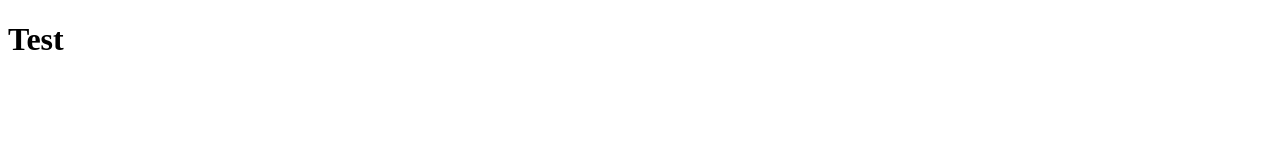
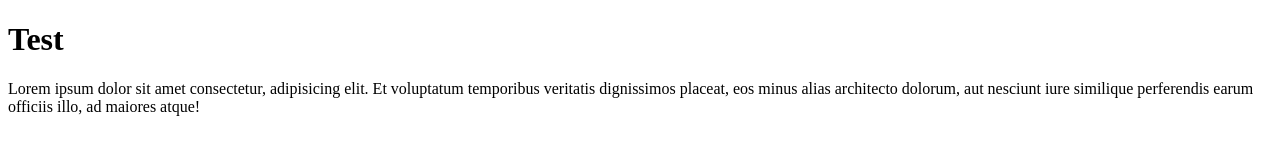
Before and after one commit to GuilhermeYuutaMimura/Site-Futuro, a plain HTML site: page index.html in a window 1280 px wide. Drawn offline with Linux system fonts and the light colour scheme.

Commit message:
Update index.html

```diff
--- a/index.html
+++ b/index.html
@@ -3,11 +3,12 @@
 <head>
     <meta charset="UTF-8">
     <meta name="viewport" content="width=device-width, initial-scale=1.0">
-    <title>First project</title>
+    <title>Olha ai mudo</title>
 </head>
 <body>
     <main>
         <h1>Test</h1>
+        <p> Lorem ipsum dolor sit amet consectetur, adipisicing elit. Et voluptatum temporibus veritatis dignissimos placeat, eos minus alias architecto dolorum, aut nesciunt iure similique perferendis earum officiis illo, ad maiores atque!</p>
     </main>
 
 </body>
```
